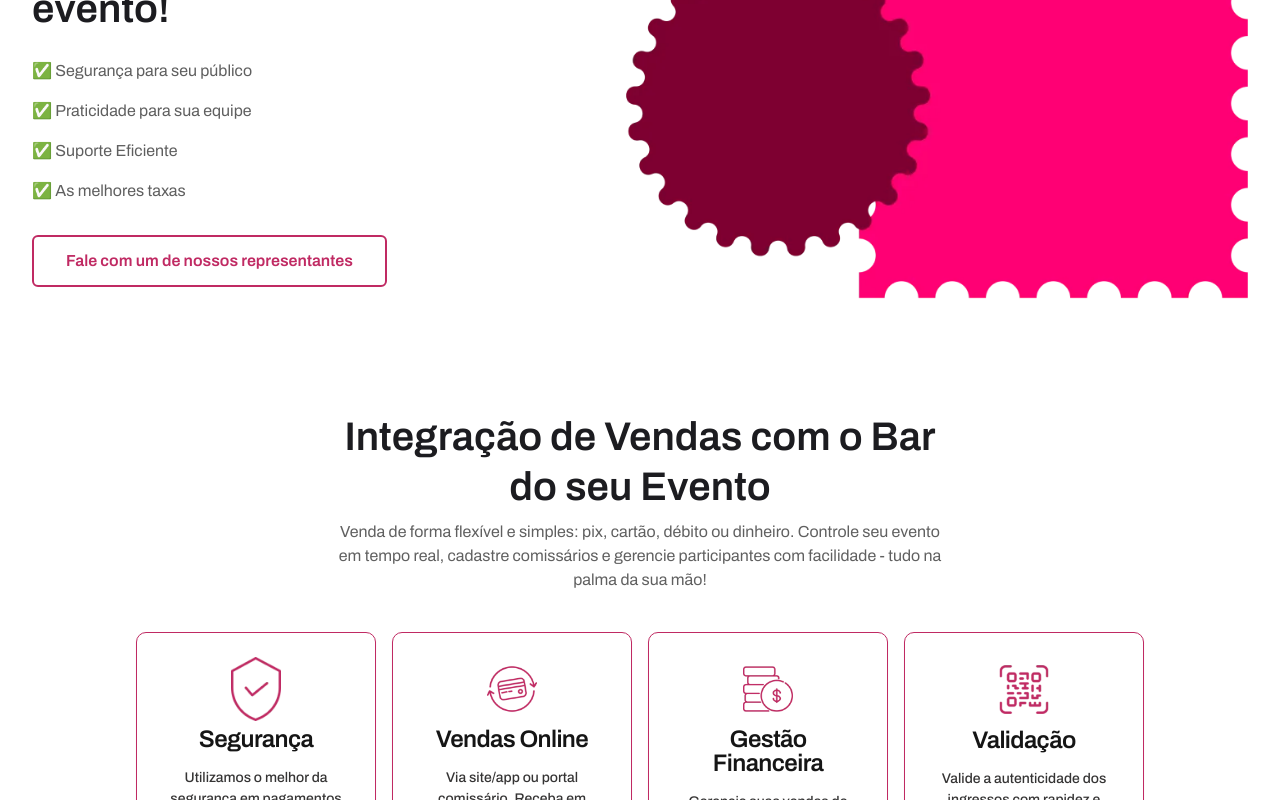
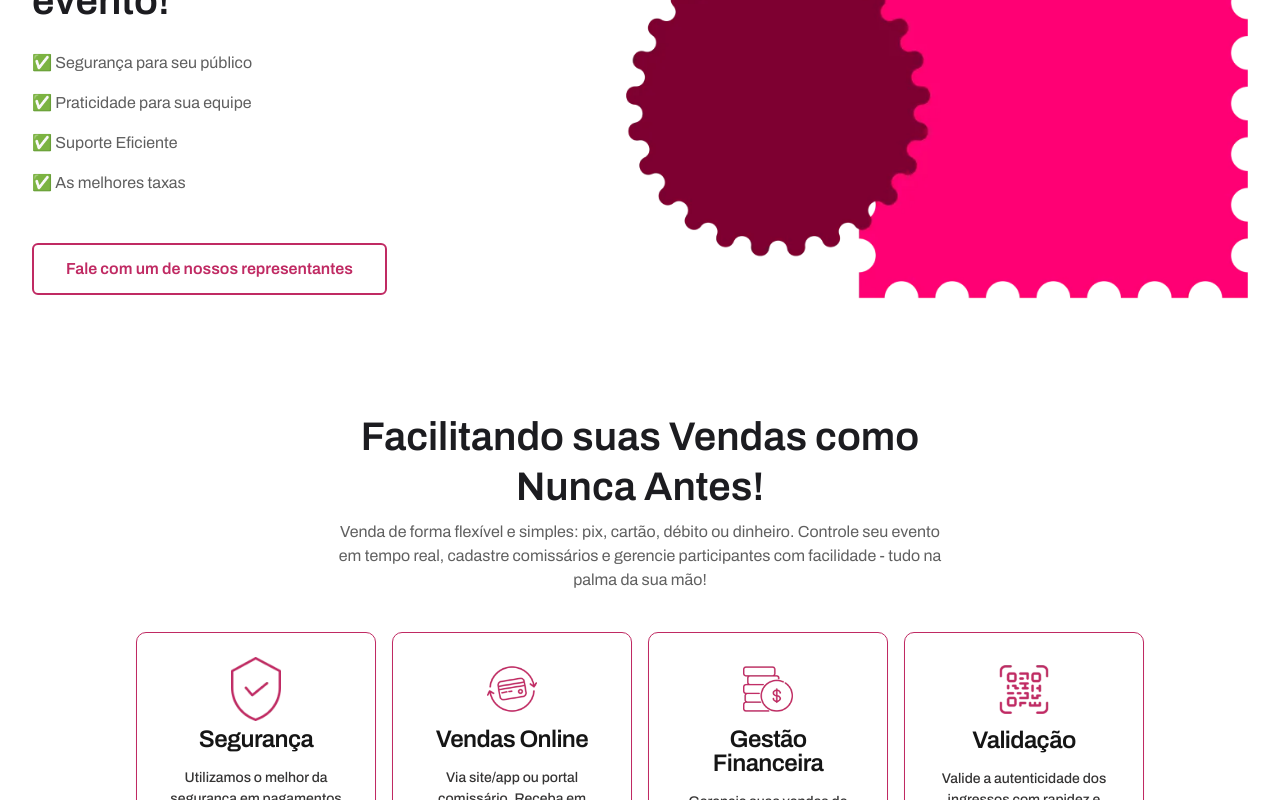
Before and after one commit to chrishenderson07/livty-ingressos, a Next.js app: page / in a window 1280 px wide. Shown: the part 1260-2060 px from the top of the page. Built offline with nearby package versions, Linux system fonts and the light colour scheme.

Commit message:
feat: add animations

```diff
--- a/app/(home)/_components/Gestao/index.tsx
+++ b/app/(home)/_components/Gestao/index.tsx
@@ -3,6 +3,8 @@ import Link from 'next/link'
 import { Button } from '@/components/ui/button'
 
 import gestao from '@/public/image/gestao.webp'
+import FadeInListItems from '@/app/_animations/FadeInListItems'
+import FadeIn from '@/app/_animations/FadeIn'
 
 interface GestaoProps {
 	url: string
@@ -15,16 +17,18 @@ const Gestao = ({ url }: GestaoProps) => {
 			className="py-12 bg-white">
 			<div className="container mx-auto flex flex-col md:flex-row items-center justify-center gap-8">
 				<div className="space-y-5 flex-2">
+					<FadeIn direction="top">
 						<h2 className="text-3xl font-semibold text-[#1C1C20]">
 							Gestão com facilidade do seu evento!
 						</h2>
-
-					<ul className="text-[#5F5F5F] space-y-4 ">
+					</FadeIn>
+					<FadeInListItems
+						direction="left"
+						className="text-[#5F5F5F] space-y-4">
 						<li>✅ Segurança para seu público</li>
 						<li>✅ Praticidade para sua equipe</li>
 						<li>✅ Suporte Eficiente</li>
 						<li>✅ As melhores taxas</li>
-					</ul>
 
 						<Button
 							asChild
@@ -32,6 +36,7 @@ const Gestao = ({ url }: GestaoProps) => {
 							style={{ marginTop: 32 }}>
 							<Link href={url}>Fale com um de nossos representantes</Link>
 						</Button>
+					</FadeInListItems>
 				</div>
 
 				<div className="flex-3">
--- a/app/(home)/_components/PartnersBar/index.tsx
+++ b/app/(home)/_components/PartnersBar/index.tsx
@@ -10,14 +10,13 @@ import airbnb from '@/public/image/partners/Airbnb.svg'
 import capitalOne from '@/public/image/partners/CapitalOne.svg'
 import spotify from '@/public/image/partners/Spotify.svg'
 
-import { fadeIn } from '@/app/_animations/variants'
+import FadeIn from '@/app/_animations/FadeIn'
+import FadeInListItems from '@/app/_animations/FadeInListItems'
 const PartnersBar = () => {
 	return (
 		<section className="py-12 bg-[#EAEAEA]">
 			<div className="container mx-auto flex flex-col md:flex-row gap-8 items-center justify-center">
-				<motion.div
-					variants={fadeIn('top', 1)}
-					className="fadeIn">
+				<FadeIn direction="left">
 					<div className="space-y-2 flex-2 text-center md:text-left mb-5 md:mb-0">
 						<h2 className="text-2xl font-semibold text-[#1C1C20]">
 							Livty Partners
@@ -26,8 +25,8 @@ const PartnersBar = () => {
 							Conheça alguns de dezenas de parceiras da Livty.
 						</p>
 					</div>
-				</motion.div>
-				<div className="flex-3 flex md:flex-row items-center justify-center flex-wrap gap-7">
+				</FadeIn>
+				<FadeInListItems className="flex-3 flex md:flex-row items-center justify-center flex-wrap gap-7">
 					<Image
 						src={netskope}
 						alt="Partner 1"
@@ -48,7 +47,7 @@ const PartnersBar = () => {
 						src={spotify}
 						alt="Partner 1"
 					/>
-				</div>
+				</FadeInListItems>
 			</div>
 		</section>
 	)
--- a/app/(home)/_components/SellSection/index.tsx
+++ b/app/(home)/_components/SellSection/index.tsx
@@ -17,6 +17,8 @@ import maquinas from '@/public/image/icons/maquina-bar.webp'
 import cashless from '@/public/image/icons/cashless.webp'
 import maquinaIngresso from '@/public/image/icons/maquina-ingresso.webp'
 import totem from '@/public/image/icons/totem-auto.webp'
+import FadeIn from '@/app/_animations/FadeIn'
+import FadeInListItems from '@/app/_animations/FadeInListItems'
 
 const SellSection = () => {
 	const cardContent = [
@@ -73,16 +75,21 @@ const SellSection = () => {
 	return (
 		<Section className="bg-white">
 			<div className="container mx-auto">
+				<FadeIn direction="top">
 					<h2 className="text-3xl font-semibold text-[#1C1C20] leading-tight md:w-1/2 text-center mx-auto">
-					Integração de Vendas com o Bar do seu Evento
+						Facilitando suas Vendas como Nunca Antes!
 					</h2>
+				</FadeIn>
+				<FadeIn delay={0.5}>
 					<p className="md:w-1/2 text-center mx-auto text-[#606060] text-base my-2">
 						Venda de forma flexível e simples: pix, cartão, débito ou dinheiro.
 						Controle seu evento em tempo real, cadastre comissários e gerencie
 						participantes com facilidade - tudo na palma da sua mão!
 					</p>
-
-				<div className="gridColumn flex justify-center gap-4 flex-wrap mt-10">
+				</FadeIn>
+				<FadeInListItems
+					direction="top"
+					className="gridColumn flex justify-center items-stretch gap-4 flex-wrap mt-10">
 					{cardContent.map((content, index) => (
 						<Card
 							key={index}
@@ -105,7 +112,7 @@ const SellSection = () => {
 							</CardContent>
 						</Card>
 					))}
-				</div>
+				</FadeInListItems>
 			</div>
 		</Section>
 	)
--- /dev/null
+++ b/app/_animations/FadeIn.tsx
@@ -0,0 +1,43 @@
+'use client'
+
+import { motion } from 'framer-motion'
+
+interface FadeInProps {
+	direction?: 'top' | 'left' | 'none' // Adicione 'none' como opção para nenhum movimento
+	delay?: number
+	children: React.ReactNode
+}
+
+const FadeIn: React.FC<FadeInProps> = ({
+	direction = 'none',
+	delay = 0,
+	children,
+}) => {
+	const containerVariants = {
+		hidden: {
+			opacity: 0,
+			y: direction === 'top' ? -40 : 0,
+			x: direction === 'left' ? -40 : 0,
+		},
+		visible: {
+			opacity: 1,
+			y: 0,
+			x: 0,
+			transition: {
+				delay,
+				duration: 1,
+			},
+		},
+	}
+
+	return (
+		<motion.div
+			variants={containerVariants}
+			initial="hidden"
+			whileInView="visible">
+			{children}
+		</motion.div>
+	)
+}
+
+export default FadeIn
--- /dev/null
+++ b/app/_animations/FadeInListItems.tsx
@@ -0,0 +1,58 @@
+'use client'
+
+import { motion } from 'framer-motion'
+import React from 'react'
+
+interface FadeInListItemsProps {
+	direction?: 'top' | 'left' | 'none' // Adicione 'none' como opção para nenhum movimento
+	delay?: number
+	children: React.ReactNode
+	className?: string
+}
+
+const FadeInListItems: React.FC<FadeInListItemsProps> = ({
+	direction = 'none',
+	delay = 0,
+	children,
+	className,
+}) => {
+	const containerVariants = {
+		hidden: {
+			opacity: 0,
+			y: direction === 'top' ? -40 : 0,
+			x: direction === 'left' ? -60 : 0,
+		},
+		visible: {
+			opacity: 1,
+			y: 0,
+			x: 0,
+			transition: {
+				duration: 1,
+				staggerChildren: 0.3,
+			},
+		},
+	}
+
+	const itemVariants = {
+		hidden: { opacity: 0 },
+		visible: { opacity: 1, transition: { duration: 1 } },
+	}
+
+	return (
+		<motion.ul
+			variants={containerVariants}
+			initial="hidden"
+			whileInView="visible"
+			className={className}>
+			{React.Children.map(children, (child, index) => (
+				<motion.div
+					key={index}
+					variants={itemVariants}>
+					{child}
+				</motion.div>
+			))}
+		</motion.ul>
+	)
+}
+
+export default FadeInListItems
--- a/app/_animations/variants.ts
+++ /dev/null
@@ -1,21 +0,0 @@
-export const fadeIn = (direction: string, delay: number) => {
-	return {
-		hidden: {
-			opacity: 0,
-			y: direction === 'top' ? 40 : direction === 'bottom' ? -40 : 0,
-			x: direction === 'left' ? 40 : direction === 'right' ? -40 : 0,
-		},
-
-		visible: {
-			opacity: 1,
-			y: 0,
-			x: 0,
-			transition: {
-				type: 'tween',
-				duration: 1,
-				delay: delay,
-				ease: [0.25, 0.25, 0.25, 0.75],
-			},
-		},
-	}
-}
```
Lines whose indentation alone changed are shown as unchanged.
